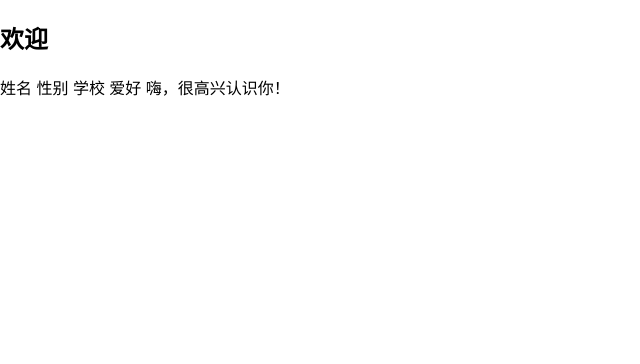
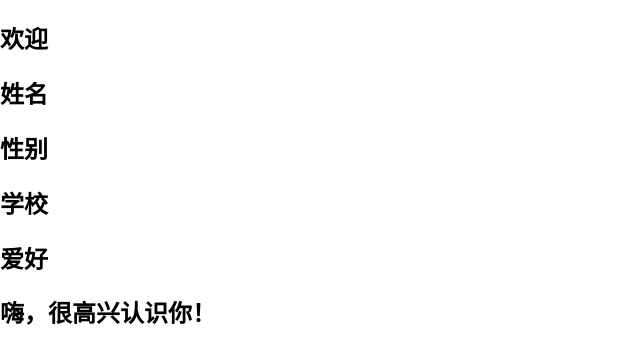
Before and after one commit to lxmlll666/lxmlll666.github.io, a plain HTML site: page index.html in a window 1280 px wide. Shown: the whole page, without its empty margins (0-640 px from the left). Drawn offline with Linux system fonts and the light colour scheme.

Commit message:
Update index.html

```diff
--- a/index.html
+++ b/index.html
@@ -29,11 +29,10 @@
     </style>
   </head>
   <h2>欢迎</h2>
-  姓名
-  性别
-  学校
-  爱好
-
-      嗨，很高兴认识你！
+  <h2>姓名
+  <h2>性别
+  <h2>学校
+  <h2>爱好
+    <h2>嗨，很高兴认识你！
   </body>
 </html>
```
